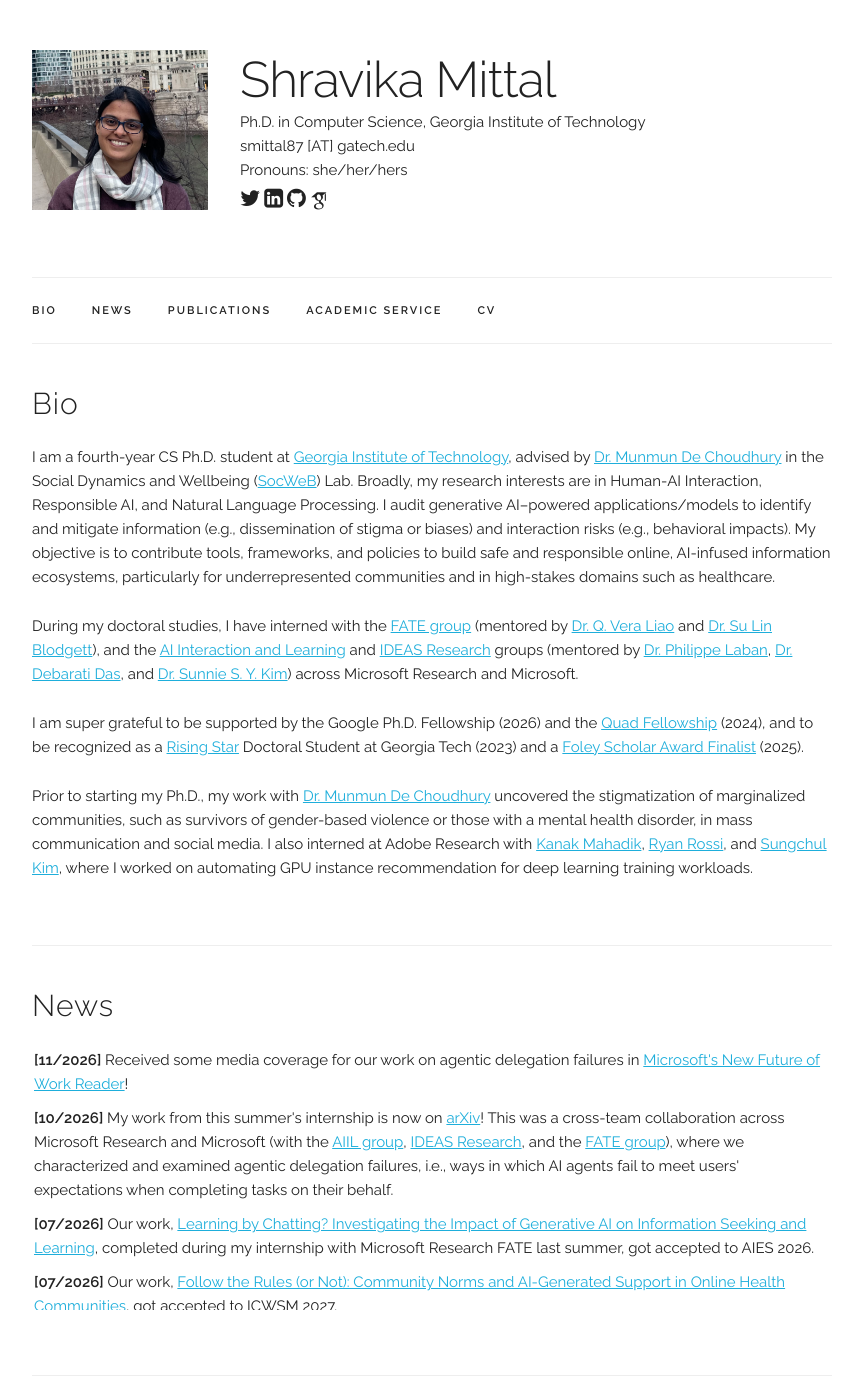
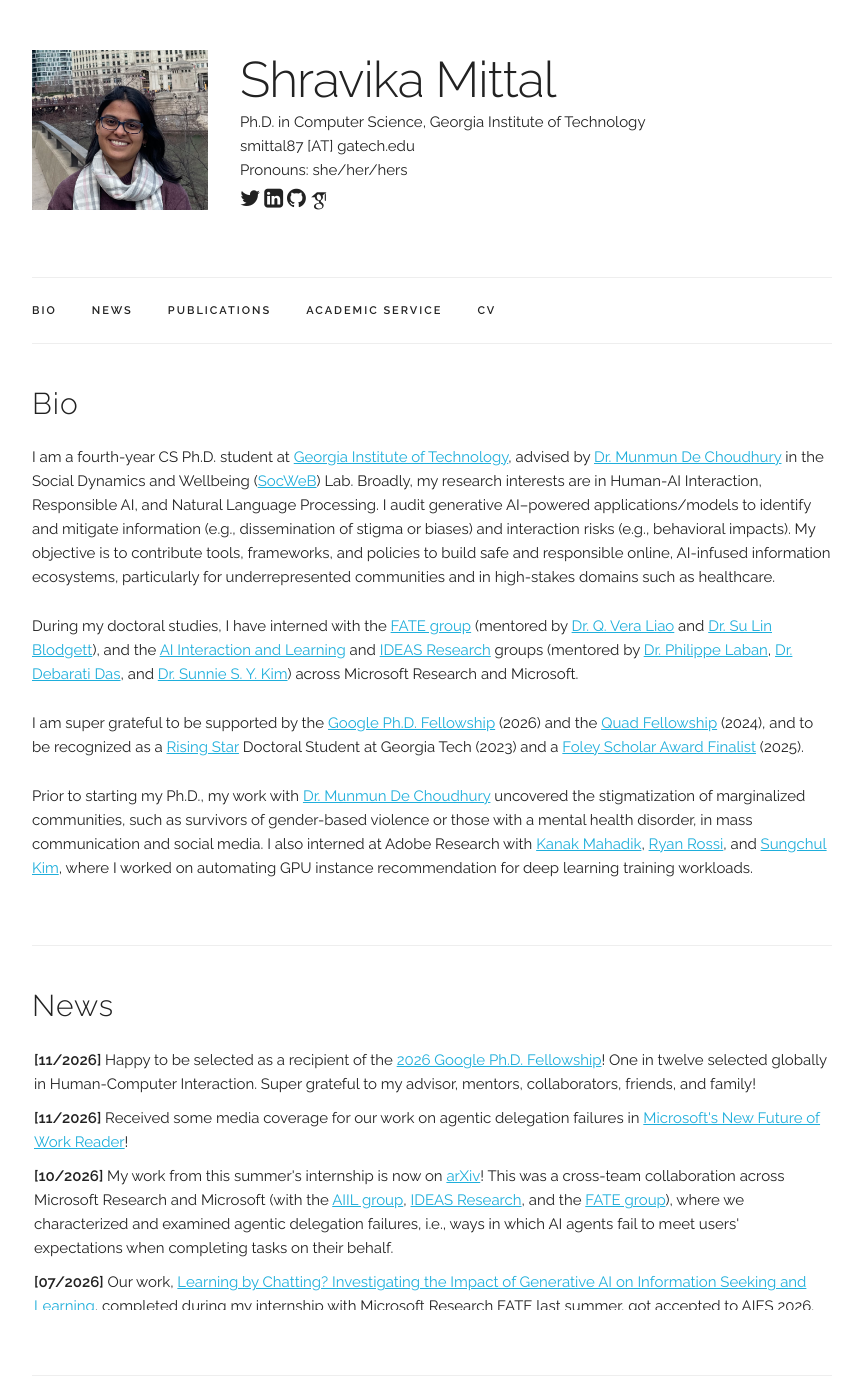
Before and after one commit to mittalshravika/mittalshravika.github.io, a Jekyll site: the page built from index.html, in a window 1280 px wide and 1400 px high. Shown: the whole window, without its empty margins (208-1071 px from the left). Built offline with Jekyll 4.4.1, drawn with Linux system fonts in a browser that asks for light colours; some web fonts are replaced.

Commit message:
google fellowship update

```diff
--- a/index.html
+++ b/index.html
@@ -16,7 +16,7 @@
   </p>
 
   <p>
-    I am super grateful to be supported by the Google Ph.D. Fellowship (2026) and the <a href="https://www.quadfellowship.org/2024-quad-fellows">Quad Fellowship</a> (2024), and to be recognized as a <a href="https://www.cc.gatech.edu/gt-computing-annual-awards-and-honors-past-recipients">Rising Star</a> Doctoral Student at Georgia Tech (2023) and a <a href="https://research.gatech.edu/foley-scholar-2025-winners-and-finalists">Foley Scholar Award Finalist</a> (2025).
+    I am super grateful to be supported by the <a href="https://research.google/programs-and-events/phd-fellowship/recipients/">Google Ph.D. Fellowship</a> (2026) and the <a href="https://www.quadfellowship.org/2024-quad-fellows">Quad Fellowship</a> (2024), and to be recognized as a <a href="https://www.cc.gatech.edu/gt-computing-annual-awards-and-honors-past-recipients">Rising Star</a> Doctoral Student at Georgia Tech (2023) and a <a href="https://research.gatech.edu/foley-scholar-2025-winners-and-finalists">Foley Scholar Award Finalist</a> (2025).
   </p>
 
   <p>
@@ -68,6 +68,12 @@
   <h4>News</h4>
 
   <UL style="list-style-type: none; padding: 2px; overflow-y: scroll; height:260px;">
+
+    <li> <b>[11/2026]</b>
+
+      Happy to be selected as a recipient of the <a href="https://research.google/programs-and-events/phd-fellowship/recipients/">2026 Google Ph.D. Fellowship</a>! One in twelve selected globally in Human-Computer Interaction. Super grateful to my advisor, mentors, collaborators, friends, and family!
+
+    </li>
 
     <li> <b>[11/2026]</b>
 
```
